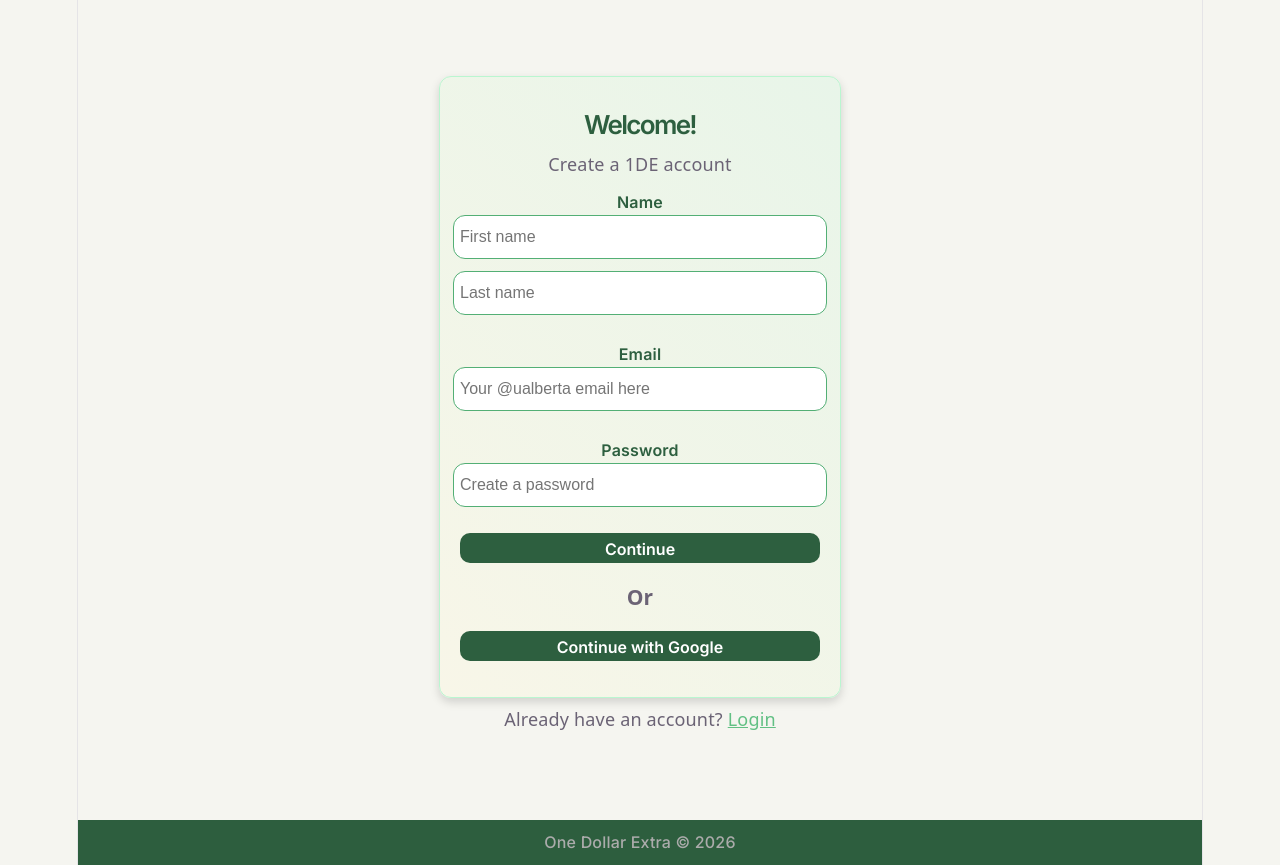
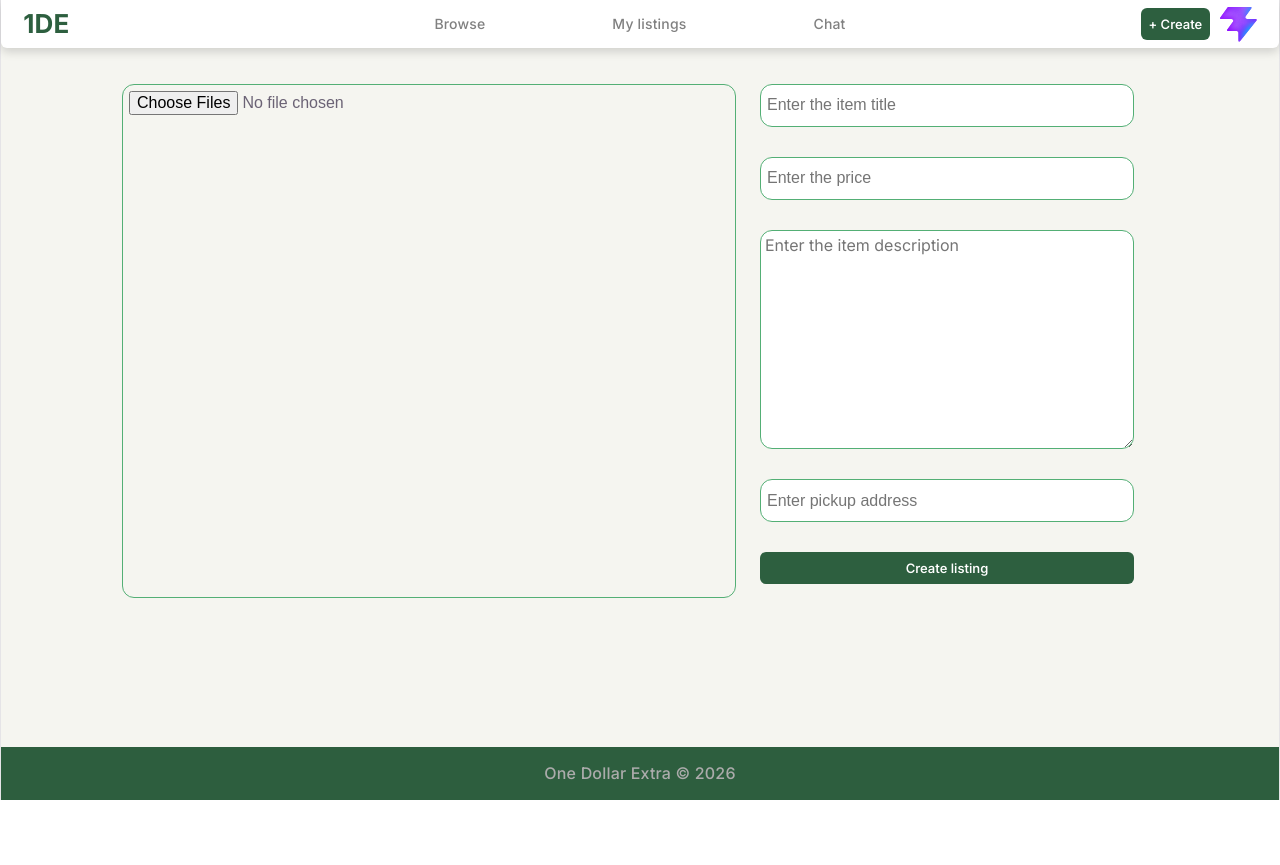
Before and after one commit to oebynahi/unimarketplace, a React (Vite) app: page / in a window 1280 px wide. After the commit the page ends 800 px from the top, so only its background shows below. Built offline with nearby package versions, Linux system fonts and the light colour scheme; no server answers.

Commit message:
Created Create listings page. Ready to use

```diff
--- a/src/App.jsx
+++ b/src/App.jsx
@@ -6,6 +6,7 @@ import BrowsePage from './pages/browse'
 import Login from './pages/login'
 import MyListings from './pages/mylistings'
 import Signup from './pages/signup'
+import CreateListing from './pages/createlisting'
 import './App.css'
 import { BrowserRouter, Routes, Route, Link, Outlet, Navigate} from 'react-router-dom'
 
@@ -17,14 +18,15 @@ function App() {
   }
 
   return(
-    <BrowserRouter>
+    <CreateListing />
+    // <BrowserRouter>
 
-      <Routes>
-        <Route path="/" element={loginCookie ? <BrowsePage /> : <Signup />} />
-        <Route path="/login-page" element={<Login/>} />
-        <Route path="/sign-up" element={<Signup />} />
-      </Routes>
-    </BrowserRouter>
+    //   <Routes>
+    //     <Route path="/" element={loginCookie ? <BrowsePage /> : <Signup />} />
+    //     <Route path="/login-page" element={<Login/>} />
+    //     <Route path="/sign-up" element={<Signup />} />
+    //   </Routes>
+    // </BrowserRouter>
   )
 }
 
--- a/src/components/footer.css
+++ b/src/components/footer.css
@@ -8,6 +8,6 @@
     flex-direction: row;
     justify-content: center;
     align-items: center;
-    height: 45px;
+    height: 70px;
     margin-top: 20px;
 }
--- a/src/index.css
+++ b/src/index.css
@@ -55,7 +55,8 @@ body {
 }
 
 #root {
-  width: 1126px;
+  width: 100vw;
+  height: 100vh;
   max-width: 100%;
   margin: 0 auto;
   text-align: center;
--- /dev/null
+++ b/src/pages/createlisting.css
@@ -0,0 +1,33 @@
+.listing-details {
+    display: flex;
+    flex-direction: row;
+    margin: 36px 36px;
+    height: 100vh;
+    justify-content: center;
+}
+
+.listing-desc-box {
+    display: flex;
+    flex-direction: column;
+    margin: 0px 24px;
+    height: 500px;
+    gap: 30px;
+}
+
+.file-importer {
+    width: 600px;
+    height: 500px;
+}
+
+.text-description-box {
+    border-radius: 12px;
+    font-family: "Inter", sans-serif;
+    font-size: 12pt;
+    padding: 4px;
+    height: 218px;
+    border: 1px solid #53af75;
+}
+
+.listing-desc-box > input textarea {
+    width: 100%;
+}
--- /dev/null
+++ b/src/pages/createlisting.jsx
@@ -0,0 +1,23 @@
+import Footer from "../components/footer"
+import Navbar from "../components/Navbar"
+import './createlisting.css'
+
+
+export default function CreateListing () {
+    return (
+        <>
+            <Navbar />
+            <div className="listing-details">
+                <input type="file" className="file-importer" placeholder="Insert your images" accept="image/*" multiple/>
+                <section className="listing-desc-box">
+                    <input type="text" className="item-title-box" placeholder="Enter the item title"/>
+                    <input type="number" className="price-picker-box" placeholder="Enter the price"/>
+                    <textarea placeholder="Enter the item description" className="text-description-box"/>
+                    <input type="text" placeholder="Enter pickup address" className="address-text-box"/>
+                    <button className="button">Create listing</button>
+                </section>
+            </div>
+            <Footer />
+        </>
+    )
+}
```
